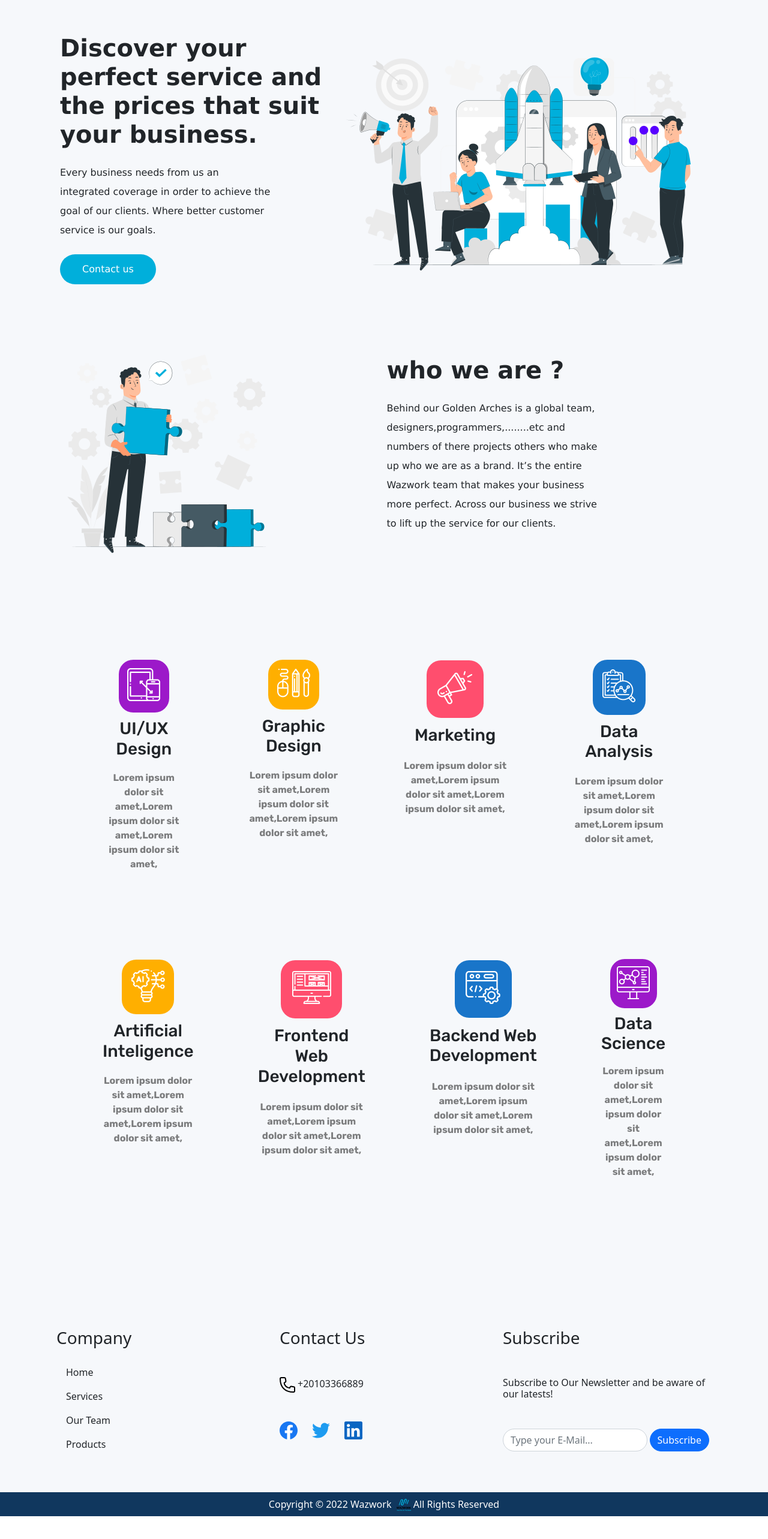
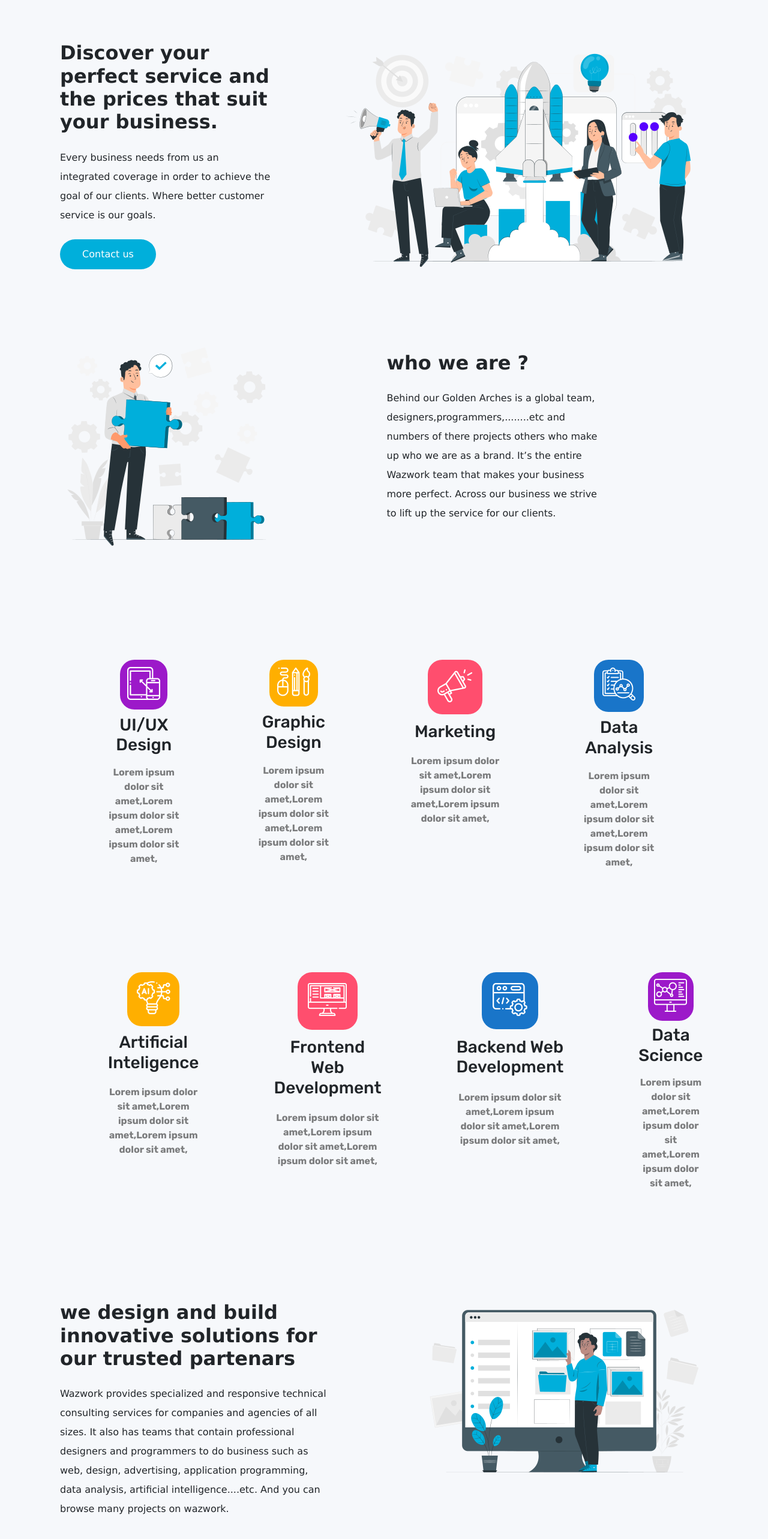
Before and after one commit to MostafaKadry/WazWork, a React (Create React App) app: page / in a window 1280 px wide. Shown: the part 156-2722 px from the top of the page at 60% size. Before the commit the page ends 2684 px from the top, so only its background shows below. Built offline with nearby package versions, Linux system fonts and the light colour scheme.

Commit message:
add weDesign section to home page

```diff
--- a/src/components/Home/Home.css
+++ b/src/components/Home/Home.css
@@ -5,7 +5,7 @@
   font-family: Verdana, Geneva, Tahoma, sans-serif;
 }
 
-.home h1 {
+.home h2 {
   font-weight: bold;
 }
 
@@ -27,7 +27,7 @@
   font-weight: 700;
 }
 
-.home .services-section .service {
+.home .service {
   display: flex;
   flex-direction: column;
   justify-content: space-between;
@@ -35,6 +35,7 @@
   text-align: center;
   padding: 2%;
   transition: 0.3s;
+  padding: 15px;
 }
 
 .home .service:hover {
--- a/src/components/Home/Home.js
+++ b/src/components/Home/Home.js
@@ -10,14 +10,16 @@ import dataScience from "./imgs/Services/Data Science.png";
 import frontend from "./imgs/Services/Frontend.png";
 import backend from "./imgs/Services/Backend.png";
 import ai from "./imgs/Services/Ai.png";
+import wedesign from "./imgs/SVG/we design and build.png";
+import whywazwork from "./imgs/SVG/Why Wazwork.png";
 
-const MainSection = () => {
+const Main = () => {
   return (
     <section className="main-section d-flex justify-content-between align-items-center">
       <div>
-        <h1 className="">
+        <h2 className="w-75">
           Discover your perfect service and the prices that suit your business.
-        </h1>
+        </h2>
         <p className="w-75 lead lh-lg my-4">
           Every business needs from us an integrated coverage in order to
           achieve the goal of our clients. Where better customer service is our
@@ -32,14 +34,14 @@ const MainSection = () => {
   );
 };
 
-const WhoSection = () => {
+const WhoAreWe = () => {
   return (
     <section className="who-section py-5 my-5 d-flex justify-content-between align-items-center">
       <div>
         <img alt="" className="" src={WhoLogo} />
       </div>
       <div>
-        <h1 className="w-50 m-auto">who we are ?</h1>
+        <h2 className="w-50 m-auto">who we are ?</h2>
         <p className="w-50 m-auto lh-lg my-4">
           Behind our Golden Arches is a global team,
           designers,programmers,........etc and numbers of there projects others
@@ -64,7 +66,7 @@ const Service = ({ icon_container, title, content, color }) => {
   );
 };
 
-const ServicesSection = () => {
+const Services = () => {
   return (
     <div className="services-section">
       <div className="services-container">
@@ -139,12 +141,36 @@ const ServicesSection = () => {
   );
 };
 
+const WeDesign = () => {
+  return (
+    <section className="wedesign-section d-flex justify-content-between align-items-center">
+      <div>
+        <h2 className="w-75 pt-5 mt-5">
+          we design and build innovative solutions for our trusted partenars
+        </h2>
+        <p className="w-75 lead lh-lg my-4">
+          Wazwork provides specialized and responsive technical consulting
+          services for companies and agencies of all sizes. It also has teams
+          that contain professional designers and programmers to do business
+          such as web, design, advertising, application programming, data
+          analysis, artificial intelligence....etc. And you can browse many
+          projects on wazwork.
+        </p>
+      </div>
+      <div>
+        <img alt="" className="" src={wedesign} />
+      </div>
+    </section>
+  );
+};
+
 const Home = () => {
   return (
     <div className="home">
-      <MainSection />
-      <WhoSection />
-      <ServicesSection />
+      <Main />
+      <WhoAreWe />
+      <Services />
+      <WeDesign />
     </div>
   );
 };
```
